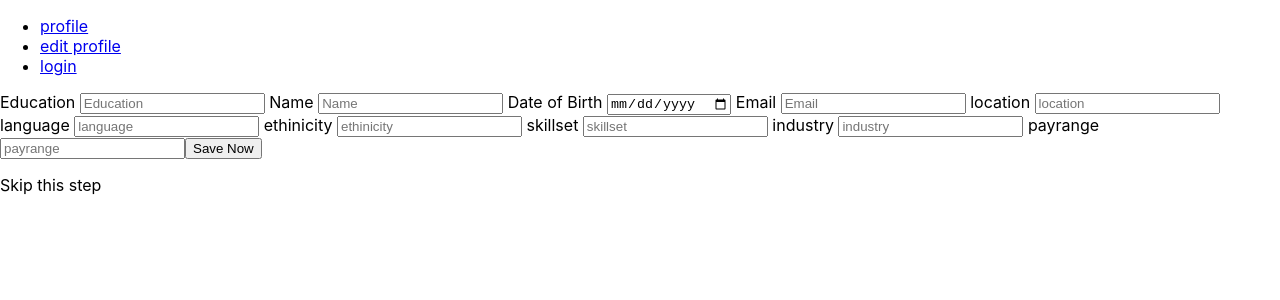
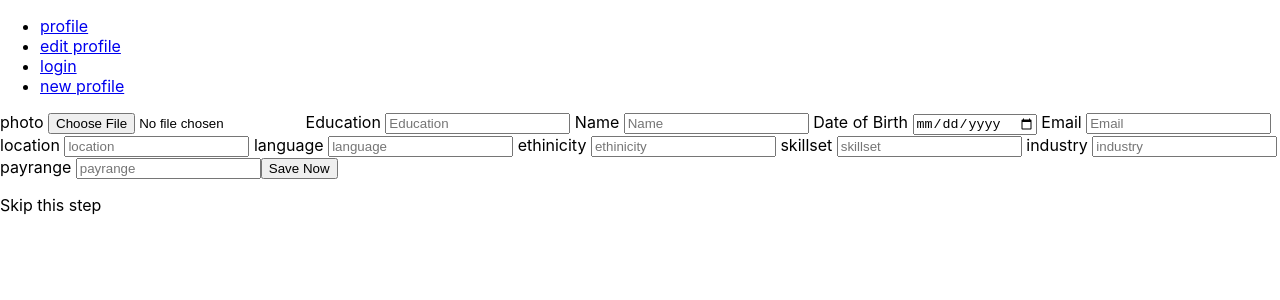
Before and after one commit to samantharand/untapped-society-react, a React (Create React App) app: page /createprofile in a window 1280 px wide. Shown: the top 300 px of the page. Built offline with nearby package versions, Linux system fonts and the light colour scheme; no server answers.

Commit message:
cloudinary successfully uploads profile pic for user oh profile creation

```diff
--- a/src/Common/Header/Nav/index.js
+++ b/src/Common/Header/Nav/index.js
@@ -6,6 +6,8 @@ export default function Nav(props) {
 			<li><props.Link to='/profile/'> profile </props.Link></li>
 			<li><props.Link to='/profile/update'> edit profile </props.Link></li>
 			<li><props.Link to='/login'> login </props.Link></li>
+			<li><props.Link to='/createprofile'> new profile </props.Link></li>
+
 		</ul>
 	)
 }
--- a/src/User/Profile/index.js
+++ b/src/User/Profile/index.js
@@ -64,6 +64,7 @@ export default class Profile extends Component {
 				<p> {profile.name} </p>
 				<p> {profile.payrange} </p>
 				<p> {profile.skillset} </p>
+				<img src={ profile.photo } />
 			</React.Fragment>
 		)
 	}
--- a/src/User/ProfileCreate/index.js
+++ b/src/User/ProfileCreate/index.js
@@ -14,7 +14,8 @@ export default class ProfileCreate extends Component {
 			ethinicity: '',
 			skillset: '',
 			industry: '',
-			payrange: ''
+			payrange: '',
+			photo: ''
 		}
 	}
 
@@ -58,11 +59,44 @@ export default class ProfileCreate extends Component {
 				ethinicity: this.state.ethinicity,
 				skillset: this.state.skillset,
 				industry: this.state.industry,
-				payrange: this.state.payrange
+				payrange: this.state.payrange,
+				photo: this.state.photo
   		})
   	} catch (error) {
   		console.error(error)
   	}
+  }
+
+  // cloudinary handler
+  handleSelectedFile = async (e) => {
+  	const files = e.target.files
+  	const data = new FormData()
+  	const url = process.env.REACT_APP_CLOUDINARY_API_URL
+
+  	data.append('file', files[0])
+  	data.append('upload_preset', 'uptappedsociety')
+
+
+  	console.log('handleSelectedFile');
+  	console.log('e', e);
+  	console.log('e.target', e.target);
+  	console.log('e.target.files', e.target.files);
+  	console.log('url', url);
+  	console.log('files', files);
+  	console.log('files[0]', files[0]);
+  	console.log('data', data);
+
+
+  	const uploadImageResponse = await fetch(url, {
+  		method: 'POST',
+  		body: data
+  	})
+
+  	const file = await uploadImageResponse.json()
+
+  	await this.setState({
+  		photo: file.secure_url
+  	})
   }
 
 	render() {
@@ -71,6 +105,12 @@ export default class ProfileCreate extends Component {
 		return (
 			<React.Fragment>
 				<form onSubmit={ this.onSubmit }>
+					<label> photo </label>
+					<input
+						name='photo'
+						type='file'
+						onChange={ this.handleSelectedFile }
+					/>
 					<label> Education </label>
 					<input
 						placeholder="Education"
```
